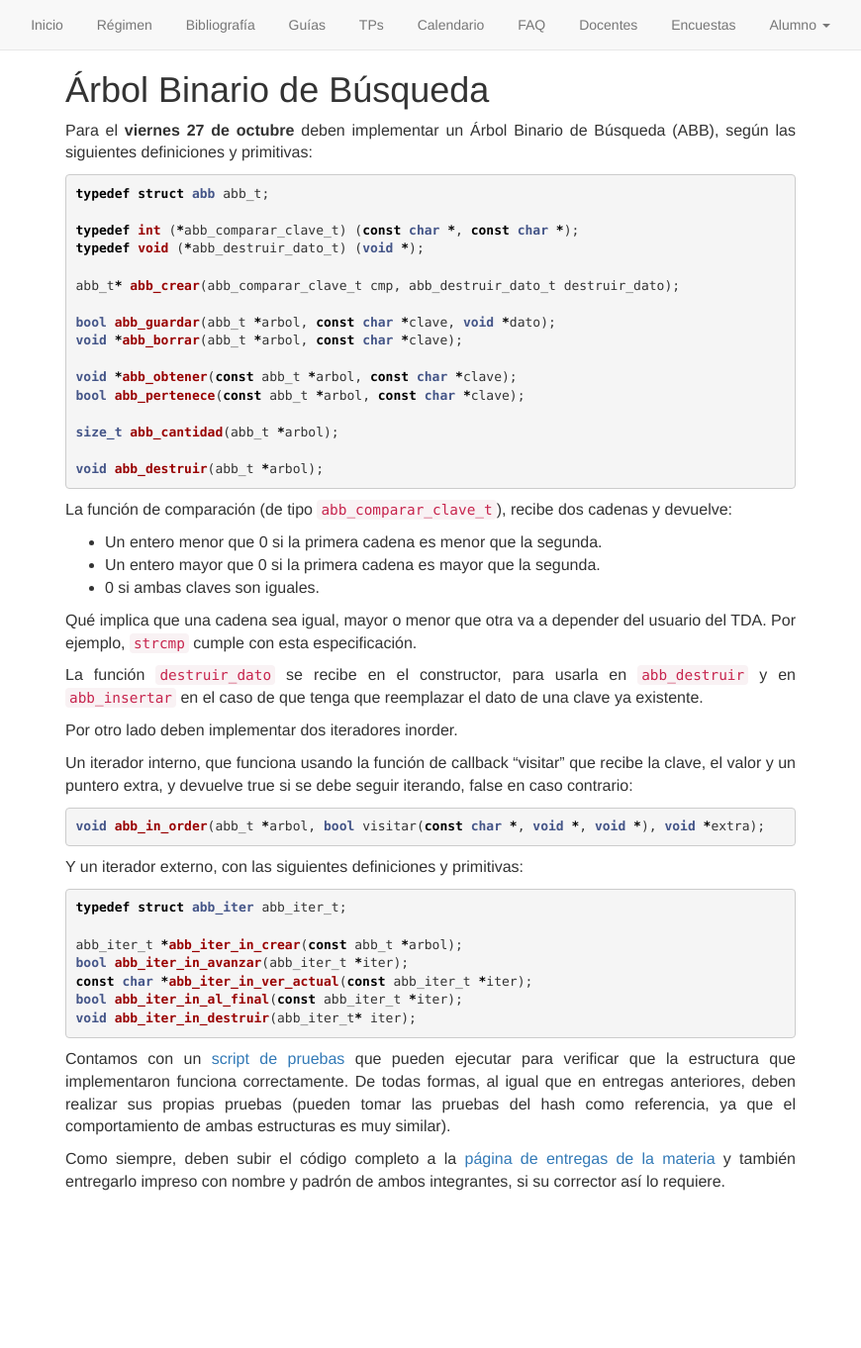
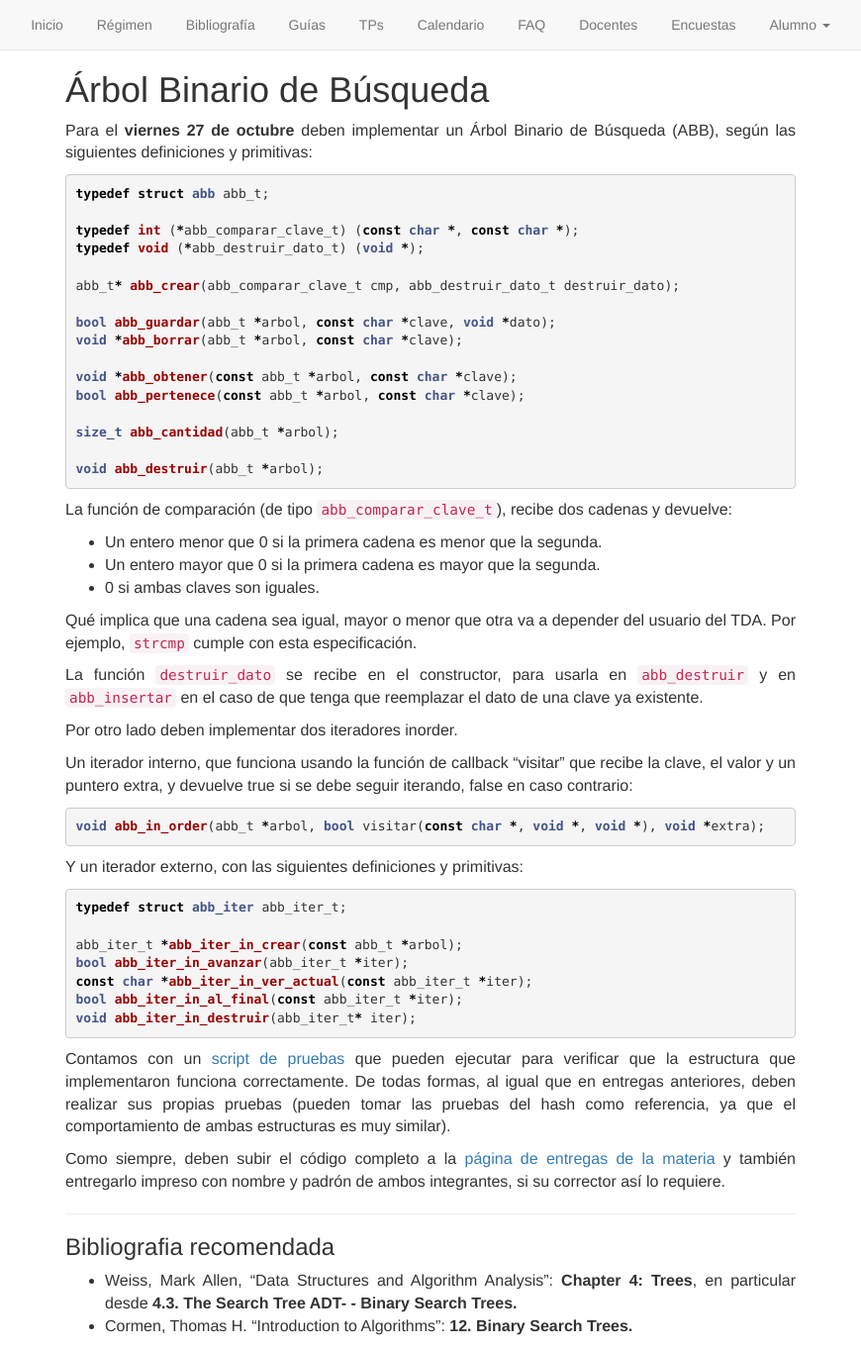
Before and after one commit to algoritmos-rw/algoritmos, a Jekyll site: the page built from static/tps/tda/07_abb.md, in a window 1280 px wide. Shown: the whole page at 99% size, without its empty margins (205-1075 px from the left). Built offline with Jekyll 4.4.1, drawn with Linux system fonts in a browser that asks for light colours; before the commit the page ends 1216 px from its top, so only the background shows below that.

Commit message:
Agrego bibliografia para cada TDA

```diff
--- a/static/tps/tda/07_abb.md
+++ b/static/tps/tda/07_abb.md
@@ -59,3 +59,8 @@ void abb_iter_in_destruir(abb_iter_t* iter);
 Contamos con un [script de pruebas](https://github.com/algoritmos-rw/algo2_abb_test) que pueden ejecutar para verificar que la estructura que implementaron funciona correctamente. De todas formas, al igual que en entregas anteriores, deben realizar sus propias pruebas (pueden tomar las pruebas del hash como referencia, ya que el comportamiento de ambas estructuras es muy similar).
 
 Como siempre, deben subir el código completo a la [página de entregas de la materia](https://algoritmos7541-rw.tk/entregas/) y también entregarlo impreso con nombre y padrón de ambos integrantes, si su corrector así lo requiere.
+
+---
+### Bibliografia recomendada
+* Weiss, Mark Allen, "Data Structures and Algorithm Analysis": **Chapter 4: Trees**, en particular desde **4.3. The Search Tree ADT- - Binary Search Trees.**
+* Cormen, Thomas H. "Introduction to Algorithms": **12. Binary Search Trees.**
```
Also changed, not shown: static/tps/tda/03_pila.md (+5 -0 lines), static/tps/tda/04_cola.md (+5 -0 lines), static/tps/tda/05_lista.md (+5 -0 lines), static/tps/tda/06_hash.md (+5 -0 lines), static/tps/tda/08_heap.md (+5 -0 lines).
